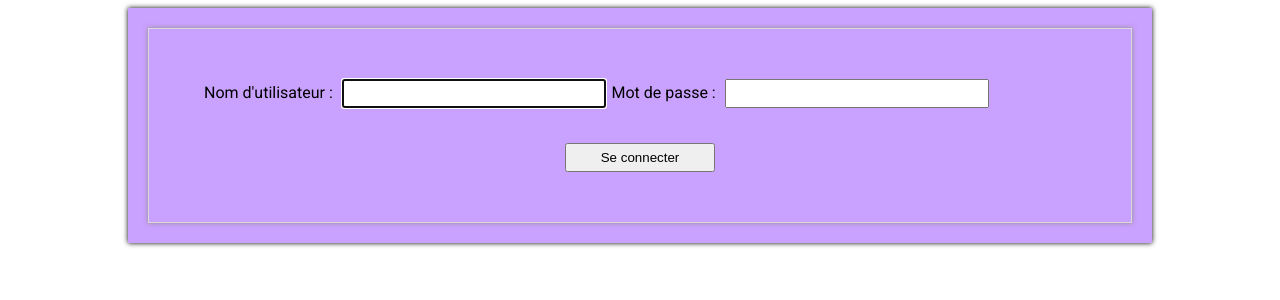
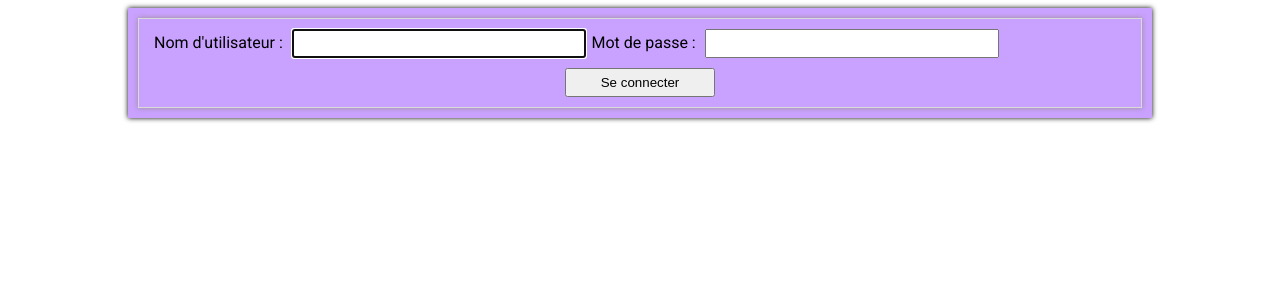
Before and after one commit to gpenissard/gato, a PHP site: page / in a window 1280 px wide. Shown: the top 300 px of the page. Run offline with PHP 8.4, Linux system fonts and the light colour scheme.

Commit message:
CSS form

```diff
--- a/style/main.css
+++ b/style/main.css
@@ -9,15 +9,14 @@ body {
 #container {
     width: 1024px;
     margin:0 auto;
-    padding: 20px;
+    padding: 10px;
     background: rgba(110, 0, 255, 0.37);
     box-shadow: 0px 0px 5px #000;
-
 }
 
 form {
     border:1px solid #dadada;
-    padding: 50px;
+    padding: 10px;
     box-shadow: 0px 0px 5px #968f8f;
 }
 
@@ -33,7 +32,7 @@ form input, form label {
 
 form input[type=submit] {
     display: block;
-    margin: 35px auto 0;
+    margin: 10px auto 0;
     padding: 5px;
     width: 150px;
 }
@@ -43,6 +42,6 @@ fieldset {
 }
 
 textarea {
-    width:100%;
+    width:90%;
     height:50px;
 }
```
